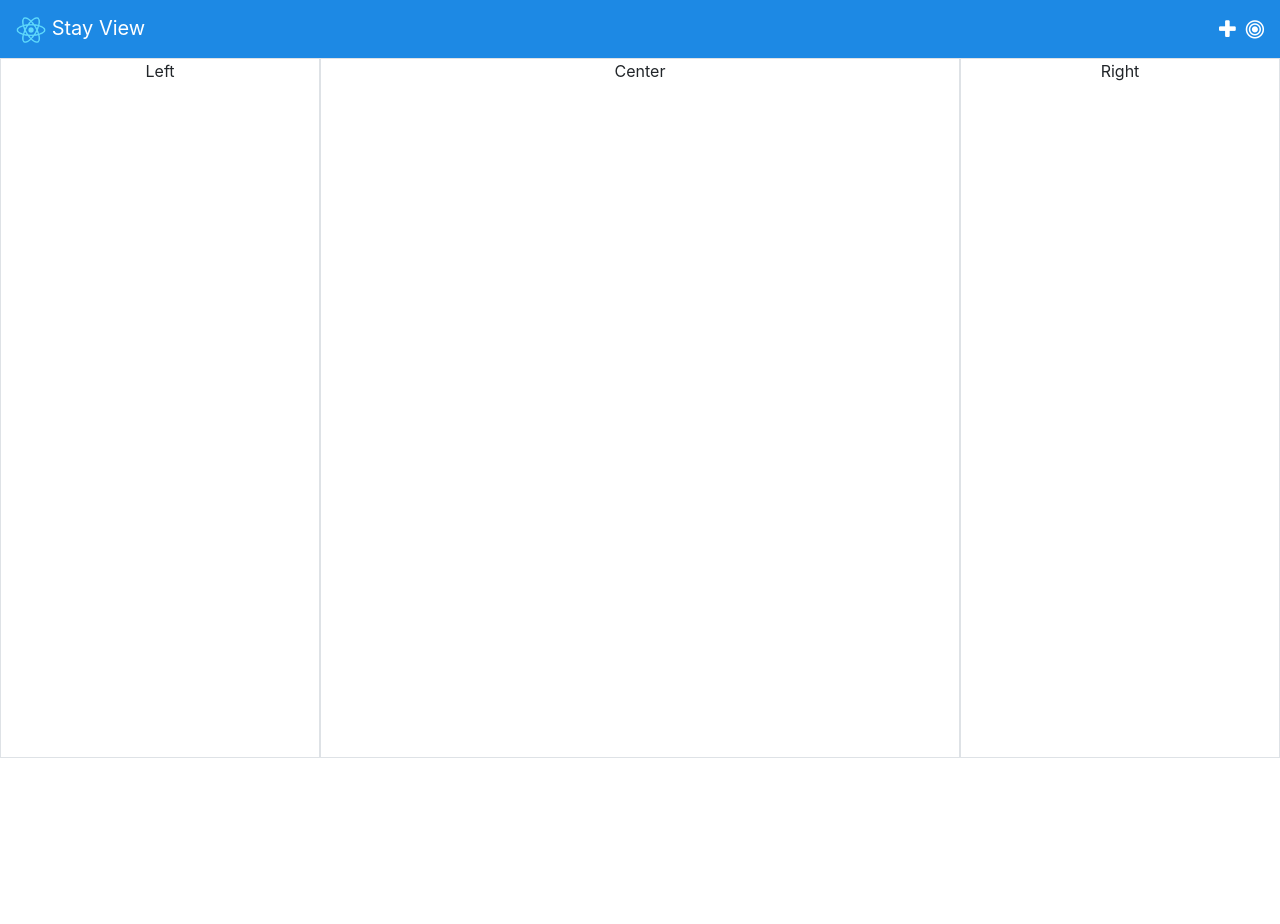
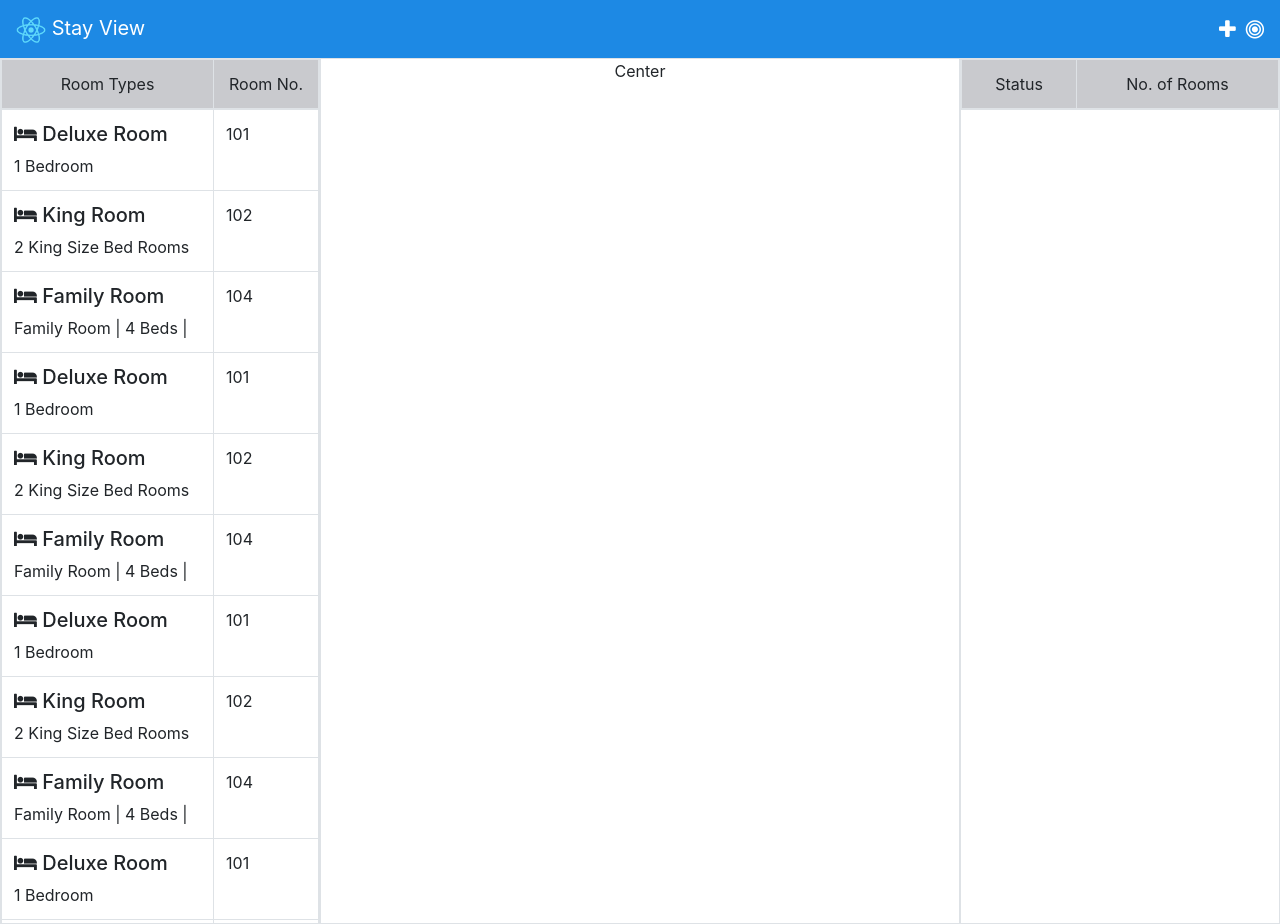
Before and after one commit to itissandeep98/KD, a React (Create React App) app: page / in a window 1280 px wide. Before the commit the page ends 800 px from the top, so only its background shows below. Built offline with nearby package versions, Linux system fonts and the light colour scheme.

Commit message:
fake data added to table

```diff
--- a/src/App.css
+++ b/src/App.css
@@ -5,5 +5,14 @@
 }
 
 .tabs{
-	height: 700px;
+	height: 866px;
+	overflow: scroll;
 }
+.table{
+	position: absolute;
+	left: 0px;
+}
+
+.table thead tr{
+	background-color: #c9cace;
+}
--- a/src/Components/LeftNav.js
+++ b/src/Components/LeftNav.js
@@ -1,10 +1,34 @@
 import React, { Component } from 'react'
+import { Table } from 'reactstrap'
+import { room } from '../shared/roomData';
 
 export default class LeftNav extends Component {
 	render() {
+		const rooms = room.map(r => (
+			<tr>
+				<td>
+					<h5> <i className="fa fa-hotel d-inline" /> {r.type}</h5>
+					{r.detail}
+				</td>
+				<td>
+					{r.num}
+				</td>
+
+			</tr>
+		))
 		return (
-			<div className="col-3 text-center tabs border">
-				Left
+			<div className="col-3 tabs border">
+				<Table bordered responsive hover >
+					<thead>
+						<tr className="text-center">
+							<td>Room Types</td>
+							<td>Room No.</td>
+						</tr>
+					</thead>
+					<tbody>
+						{rooms}
+					</tbody>
+				</Table>
 			</div>
 		)
 	}
--- a/src/Components/RightNav.js
+++ b/src/Components/RightNav.js
@@ -1,10 +1,18 @@
 import React, { Component } from 'react'
+import { Table } from 'reactstrap'
 
 export default class RightNav extends Component {
 	render() {
 		return (
 			<div className="col-3 text-center border tabs">
-				Right
+				<Table bordered responsive >
+					<thead>
+						<tr>
+							<td>Status</td>
+							<td>No. of Rooms</td>
+						</tr>
+					</thead>
+				</Table>
 			</div>
 		)
 	}
--- /dev/null
+++ b/src/shared/roomData.js
@@ -0,0 +1,62 @@
+export const room=[
+	{
+		"type":"Deluxe Room",
+		"num":101,
+		"detail":"1 Bedroom"
+	},
+	{
+		"type":"King Room",
+		"num":102,
+		"detail":"2 King Size Bed Rooms"
+	},
+	{
+		"type":"Family Room",
+		"num":104,
+		"detail":"Family Room | 4 Beds |"
+	},
+	{
+		"type": "Deluxe Room",
+		"num": 101,
+		"detail": "1 Bedroom"
+	},
+	{
+		"type": "King Room",
+		"num": 102,
+		"detail": "2 King Size Bed Rooms"
+	},
+	{
+		"type": "Family Room",
+		"num": 104,
+		"detail": "Family Room | 4 Beds |"
+	},
+	{
+		"type": "Deluxe Room",
+		"num": 101,
+		"detail": "1 Bedroom"
+	},
+	{
+		"type": "King Room",
+		"num": 102,
+		"detail": "2 King Size Bed Rooms"
+	},
+	{
+		"type": "Family Room",
+		"num": 104,
+		"detail": "Family Room | 4 Beds |"
+	},
+	{
+		"type": "Deluxe Room",
+		"num": 101,
+		"detail": "1 Bedroom"
+	},
+	{
+		"type": "King Room",
+		"num": 102,
+		"detail": "2 King Size Bed Rooms"
+	},
+	{
+		"type": "Family Room",
+		"num": 104,
+		"detail": "Family Room | 4 Beds |"
+	}
+]
```
